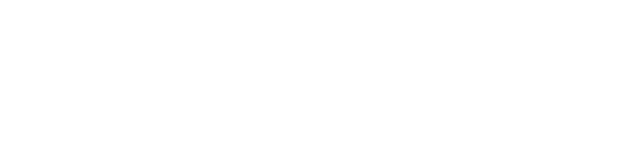
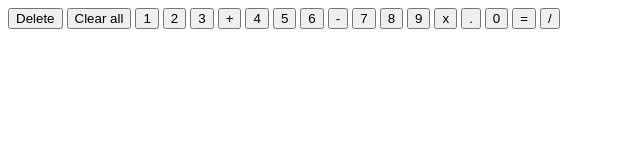
Before and after one commit to Petra-78/calculator, a plain HTML site: page index.html in a window 1280 px wide. Shown: the whole page, without its empty margins (0-640 px from the left). Drawn offline with Linux system fonts and the light colour scheme.

Commit message:
base html structure done

```diff
--- a/index.html
+++ b/index.html
@@ -4,8 +4,42 @@
     <meta charset="UTF-8">
     <meta name="viewport" content="width=device-width, initial-scale=1.0">
     <title>Document</title>
+    <link rel="stylesheet" href="style.css">
+
 </head>
 <body>
+    <div class="main">
+        <div class="calculator-main">
+            <div class="inputs">
+                <div class="input-last"></div>
+                <div class="input-current"></div>
+            </div>
+            <div class="grid-btns">
+                <button class="button delete">Delete</button>
+                <button class="button clear-all">Clear all</button>
+                <button class="number 1">1</button>
+                <button class="number 2">2</button></button>
+                <button class="number 3">3</button>
+                <button class="operator sum">+</button>
+                <button class="number 4">4</button>
+                <button class="number 5">5</button>
+                <button class="number 6">6</button>
+                <button class="operator sub">-</button>
+                <button class="number 7">7</button>
+                <button class="number 8">8</button>
+                <button class="number 9">9</button>
+                <button class="operator mult">x</button>
+                <button class="decimal">.</button>
+                <button class="number 0">0</button>
+                <button class="operator equal">=</button>
+                <button class="operator divide">/</button>
+            </div>
+        </div>
+    </div>
+
+
+
+
     <script src="text.js"></script>
 </body>
 </html>
```
